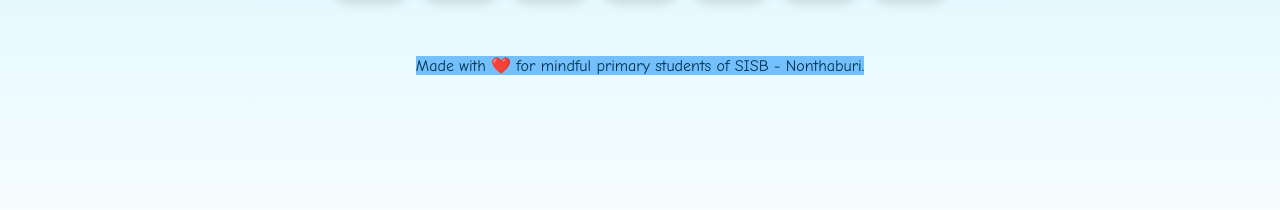
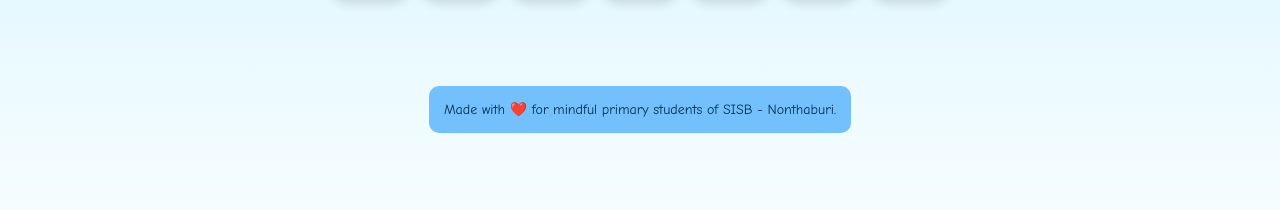
Before and after one commit to bjaspel63/mindful, a plain HTML site: page index.html in a window 1280 px wide. Shown: the part 470-680 px from the top of the page. Drawn offline with Linux system fonts and the light colour scheme.

Commit message:
Update index.html

```diff
--- a/index.html
+++ b/index.html
@@ -100,7 +100,7 @@
     </div>
   </main>
 
-  <footer class="appFooter">
+  <footer class="footer">
   Made with ❤️ for mindful primary students of SISB - Nonthaburi.
 </footer>
 
```
